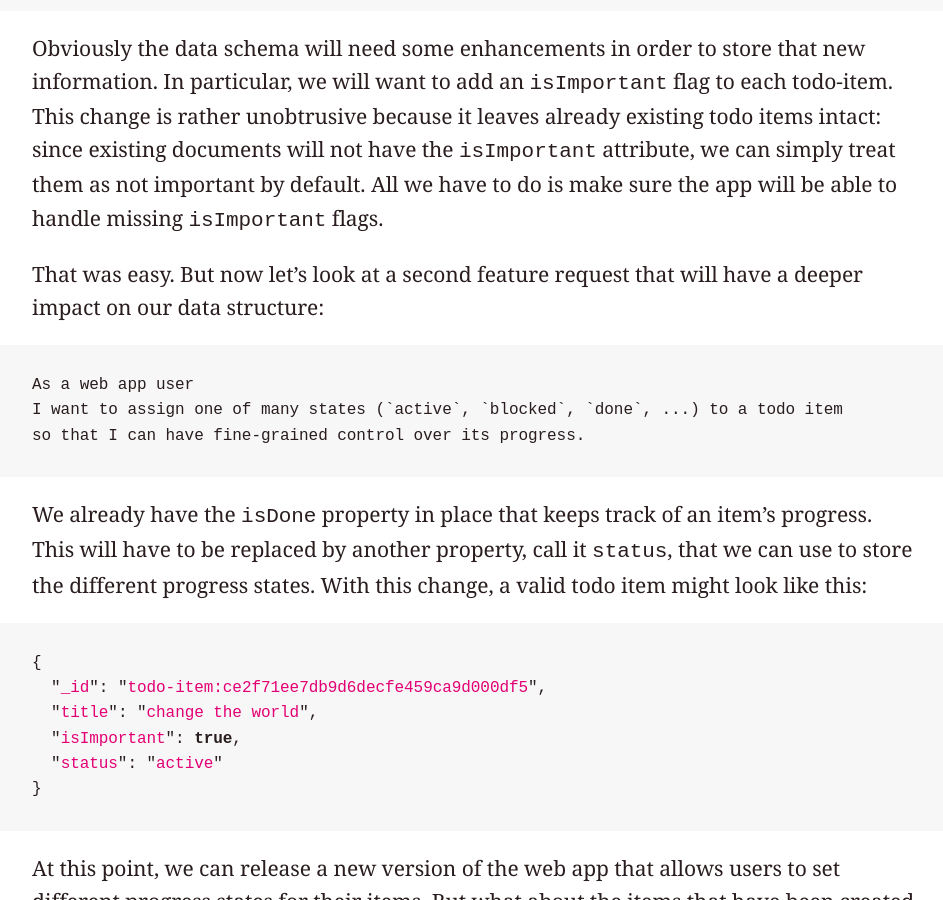
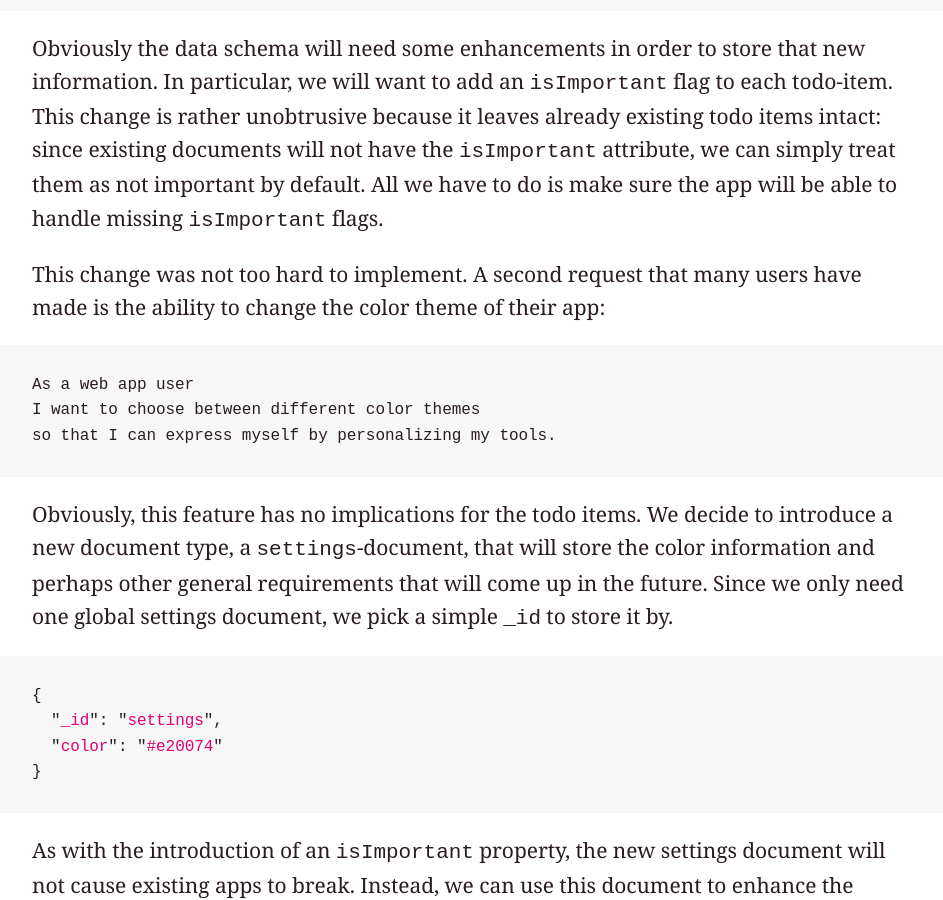
Before and after one commit to jo/sync-tank, a Jekyll site: the page built from migrations.md, in a window 1280 px wide and 900 px high, scrolled down 11335 px. Shown: the whole window, without its empty margins (96-1039 px from the left). Built offline with Jekyll 4.4.1, drawn with Linux system fonts in a browser that asks for light colours; our own code applies the rules of GitHub Pages for plain Markdown files; some of the changed text lies outside the part shown.

Commit message:
add description of settings-document to app

````diff
--- a/migrations.md
+++ b/migrations.md
@@ -160,7 +160,26 @@ so that I can find it easier.
 
 Obviously the data schema will need some enhancements in order to store that new information. In particular, we will want to add an `isImportant` flag to each todo-item. This change is rather unobtrusive because it leaves already existing todo items intact: since existing documents will not have the `isImportant` attribute, we can simply treat them as not important by default. All we have to do is make sure the app will be able to handle missing `isImportant` flags.
 
-That was easy. But now let's look at a second feature request that will have a deeper impact on our data structure:
+This change was not too hard to implement. A second request that many users have made is the ability to change the color theme of their app:
+
+```
+As a web app user
+I want to choose between different color themes
+so that I can express myself by personalizing my tools.
+```
+
+Obviously, this feature has no implications for the todo items. We decide to introduce a new document type, a `settings`-document, that will store the color information and perhaps other general requirements that will come up in the future. Since we only need one global settings document, we pick a simple `_id` to store it by.
+
+```js
+{
+  "_id": "settings",
+  "color": "#e20074"
+}
+```
+
+As with the introduction of an `isImportant` property, the new settings document will not cause existing apps to break. Instead, we can use this document to enhance the experience for users of the new app version. If there is no settings document, the application can simply use the default color that already exists.
+
+So far we have amended the todo-schema and introduced a new document type. Both operations are non-breaking changes to our data schema. But now let's look at yet another feature request that will have a deeper impact on our format:
 
 ```
 As a web app user
@@ -185,7 +204,9 @@ One way of approaching this issue would be to enable the app themselves to handl
 
 Since we have stored all our data in one central database, it will be easy enough for us to access all existing todo items and update them to adhere to the new schema. Ruby on Rails's way of doing migrations provides a very straight forward exemplification of this approach. In Rails, we would define a migration that formalizes the schema change (create a new `status` field, move existing `isDone` information into this field, remove the `isDone` field). We would then take the system down, run the migration (the famous `rails db:migrate`), and hand out the updated application once the database is back up. If anything goes wrong during this process, there will be a rollback because the migration is wrapped into a transaction. During the process we will of course incur some downtime, but on the plus side we always have consistent and up to date documents and everyone will get the latest version of our application.
 
-This kind of migration procedure is very common for the type of monolithic centralized setup we have described so far. Alas, this is not a viable solution anymore once we ask that our application will continue to work without a connection to the internet.
+Figure ??? illustrates the transactional migration strategy. It shows how both the application and the documents are updated together in a single step. White documents can be handled by the white version of the app while the magenta app needs magenta documents. A special case is the two-colored document. There might be documents that do not need to change during a migration and that can be handled by multiple versions of the client. Think of the settings document we have just added. Even because we have to change the structure of todo items does not mean we have to change how the settings document looks.
+
+This kind of transactional migration procedure is very common for the type of monolithic centralized setup we have described so far. Alas, this is not a viable solution anymore once we ask that our application will continue to work without a connection to the internet.
 
 
 ## 6 Going offline is harder than it looks
@@ -227,6 +248,9 @@ This approach will work, but only in a restricted environment. In particular, it
 
 ## 7 Live Migration
 ![Schematic: live migration](images/live-migration.svg)
+
+
+
 
 - New requirement: multi-client support
 - scenario: multiple devices per user, connect with one server-db
````
Also changed, not shown: other parts of migrations.md (+1 -1 lines).
